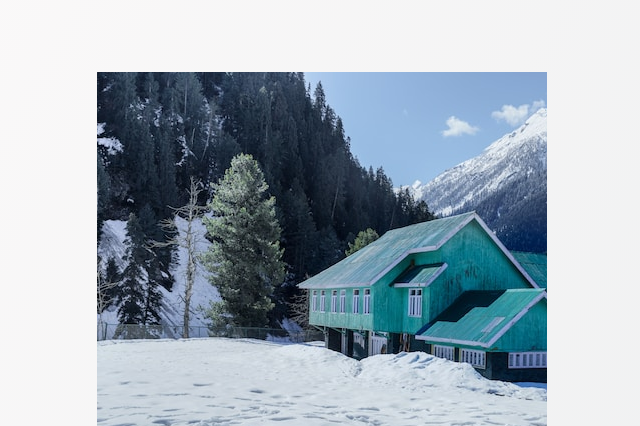
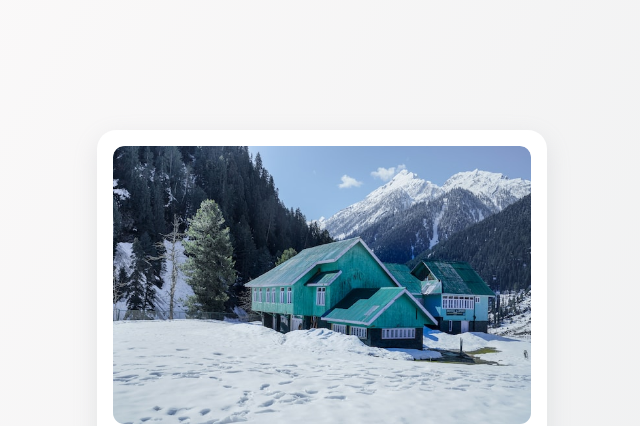
Before and after one commit to Aarzoo40/Website-Development-, a plain HTML site: page index.html in a window 1280 px wide. Shown: the top 426 px of the page, without its empty margins (318-958 px from the left). Drawn offline with Linux system fonts and the light colour scheme.

Commit message:
Update style.css

```diff
--- a/style.css
+++ b/style.css
@@ -19,4 +19,30 @@ body {
     width: 450px;
     background-color: #fff;
     overflow: hidden;
+    padding: 1rem;
+    border-radius: 1.2rem;
+    transition: all 0.5s ease;
+    box-shadow: rgba(149, 157, 165, 0.2) 0px 8px 24px;
 }
+
+.container:hover .img-container img {
+    transform: scale(1.1);
+    transition: all 0.5s ease;
+}
+
+.container:hover {
+    box-shadow: rgba(17, 12, 46, 0.15) 0px 48px 100px 0px;
+}
+
+.container .img-container {
+    width: 100%;
+    object-fit: cover;
+    overflow: hidden;
+    border-radius: 0.7rem;
+}
+
+.container .img-container img {
+    width: 100%;
+    height: 100%;
+    border-radius: inherit;
+}
```
